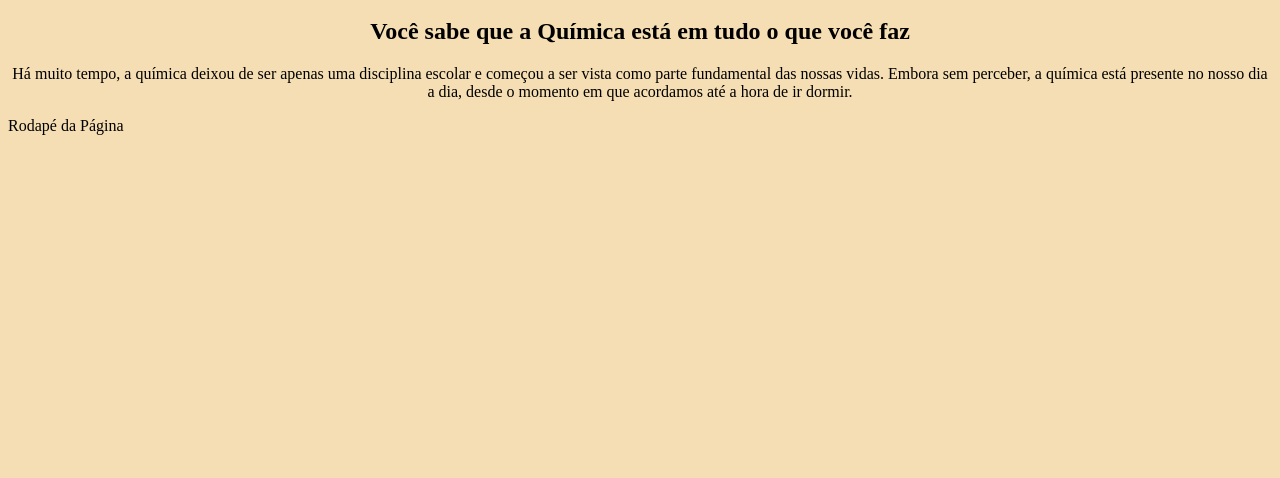
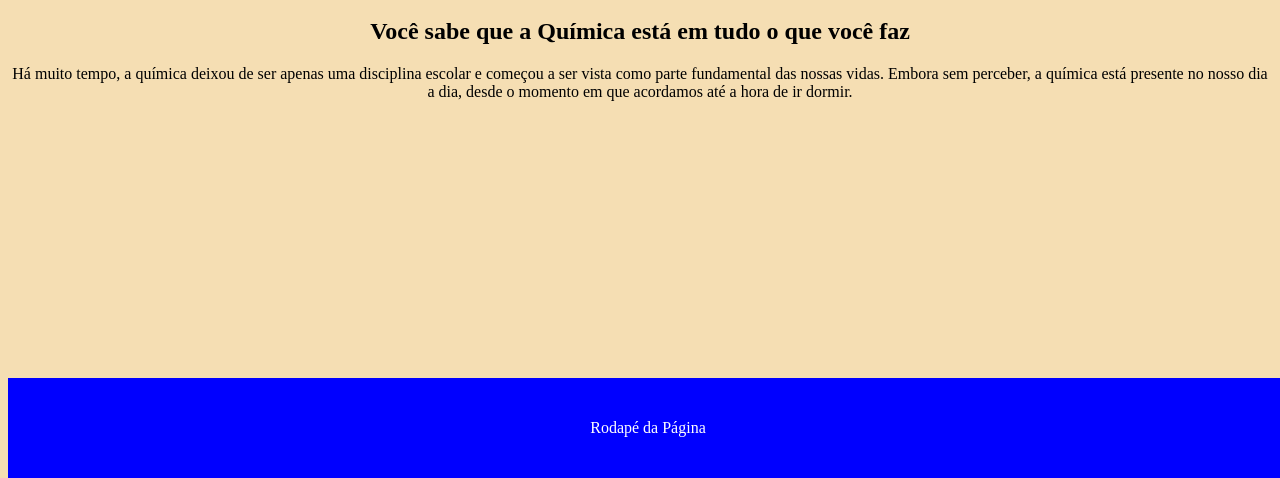
Before and after one commit to ProfessorMateusMagedanz/P-gina-da-Qu-mica, a plain HTML site: page index.html in a window 1280 px wide. Shown: the part 322-800 px from the top of the page. Drawn offline with Linux system fonts and the light colour scheme.

Commit message:
Update style.css

```diff
--- a/style.css
+++ b/style.css
@@ -45,3 +45,14 @@ h2{
 p{
     text-align: center;
 }
+
+footer {
+    position: absolute;
+    bottom: 0;
+    background-color: blue;
+    color: #FFF;
+    width: 100%;
+    height: 100px;
+    text-align: center;
+    line-height: 100px;
+}
```
